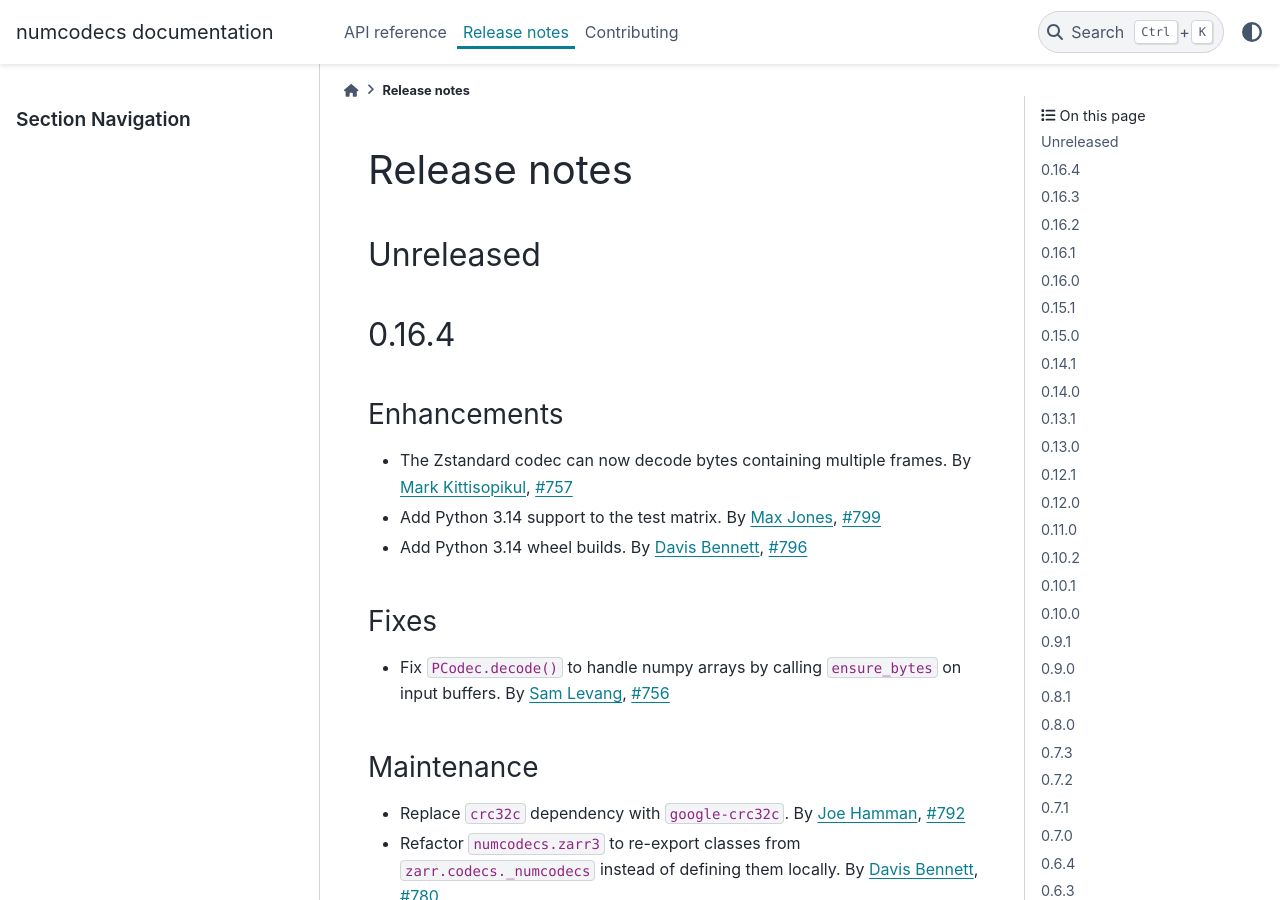
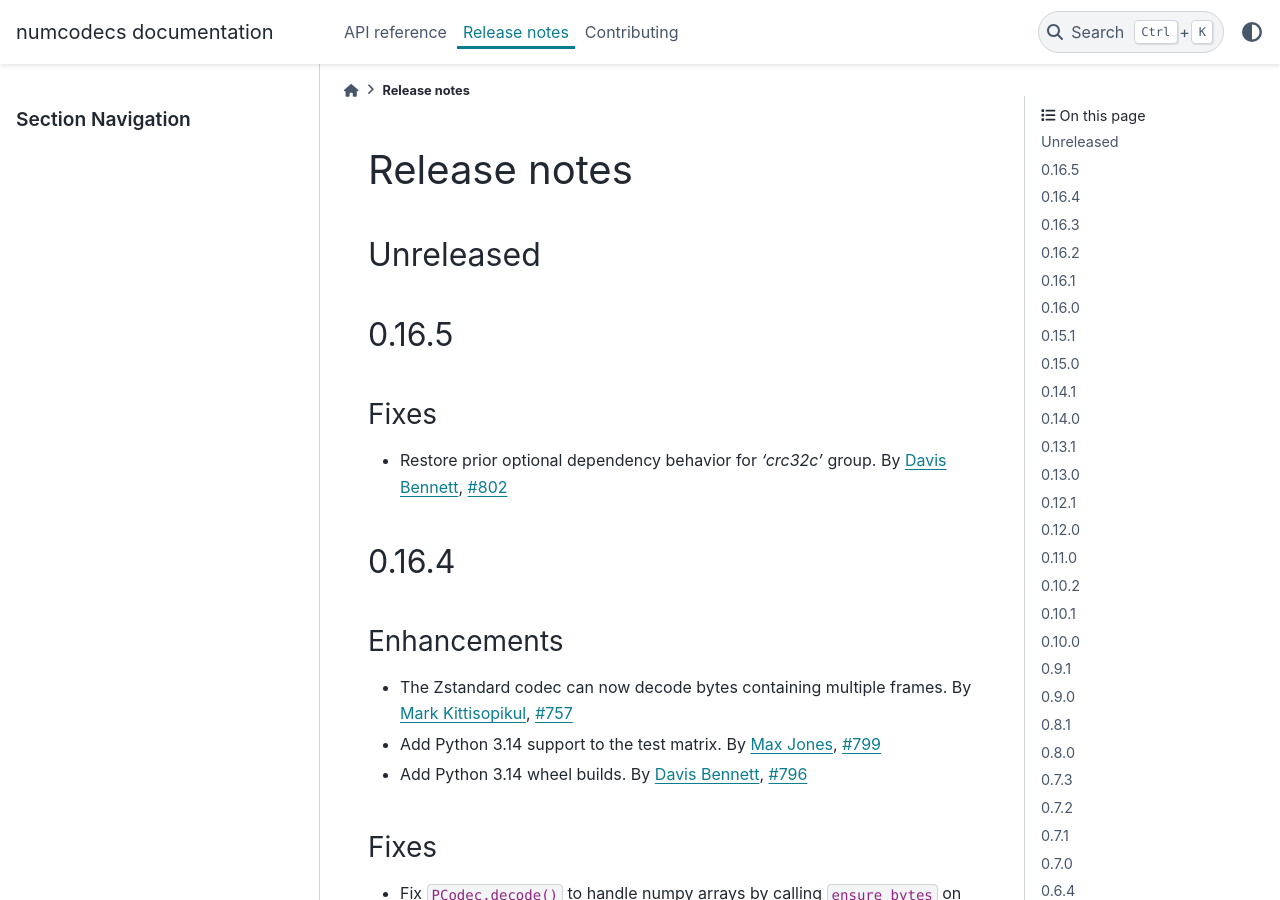
Before and after one commit to zarr-developers/numcodecs, a Sphinx documentation site: the page built from docs/release.rst, in a window 1280 px wide and 900 px high. Built offline with Sphinx 7.4.7 and the PyData theme 0.15.4, drawn with Linux system fonts in a browser that asks for light colours; the version number could not be read and is left out.

Commit message:
Release notes for v0.16.5 (#804)
* Release notes for v0.16.5

* Fixup

```diff
--- a/docs/release.rst
+++ b/docs/release.rst
@@ -17,6 +17,16 @@ Release notes
 Unreleased
 ----------
 
+.. _release_0.16.5:
+
+0.16.5
+------
+
+Fixes
+~~~~~
+
+* Restore prior optional dependency behavior for `'crc32c'` group.
+  By :user:`Davis Bennett <d-v-b>`, :issue:`802`
 
 .. _release_0.16.4:
 
```
